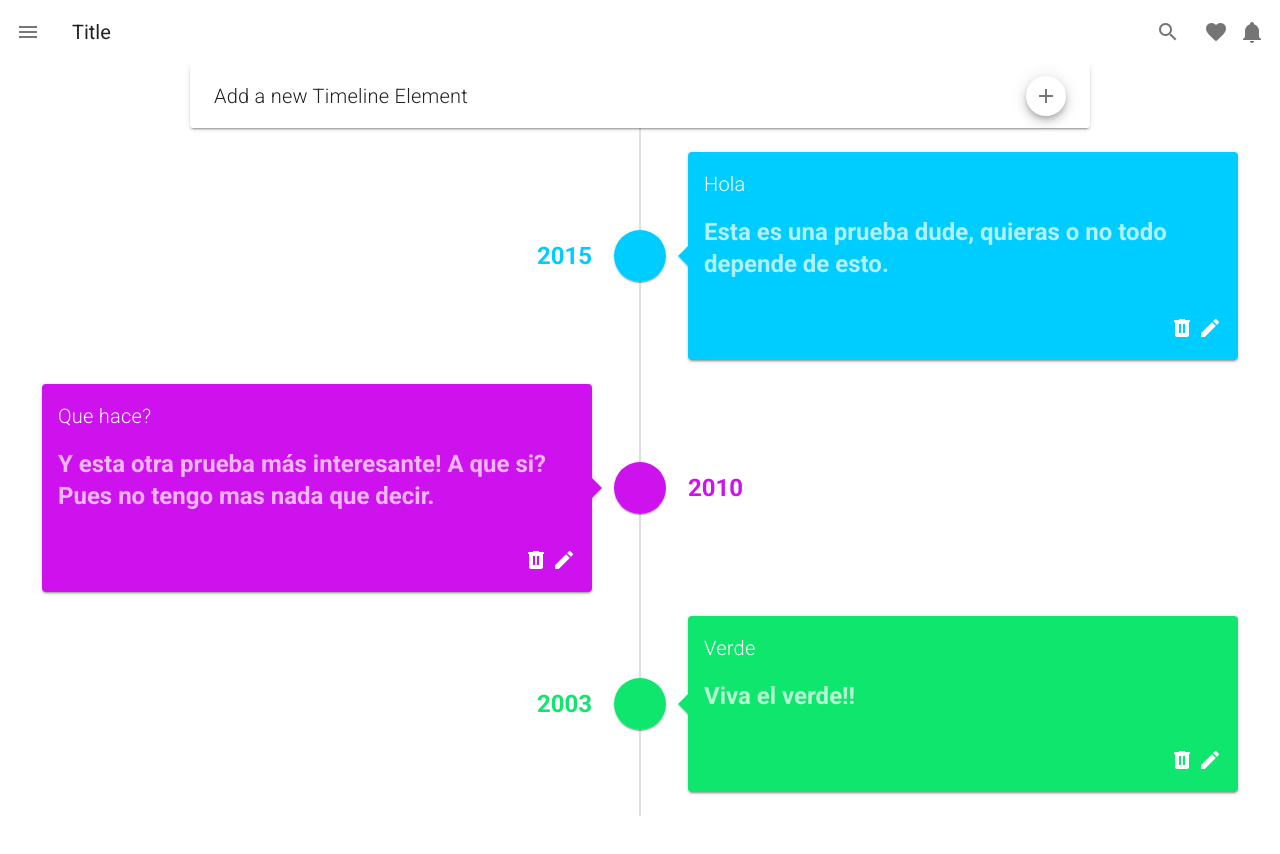
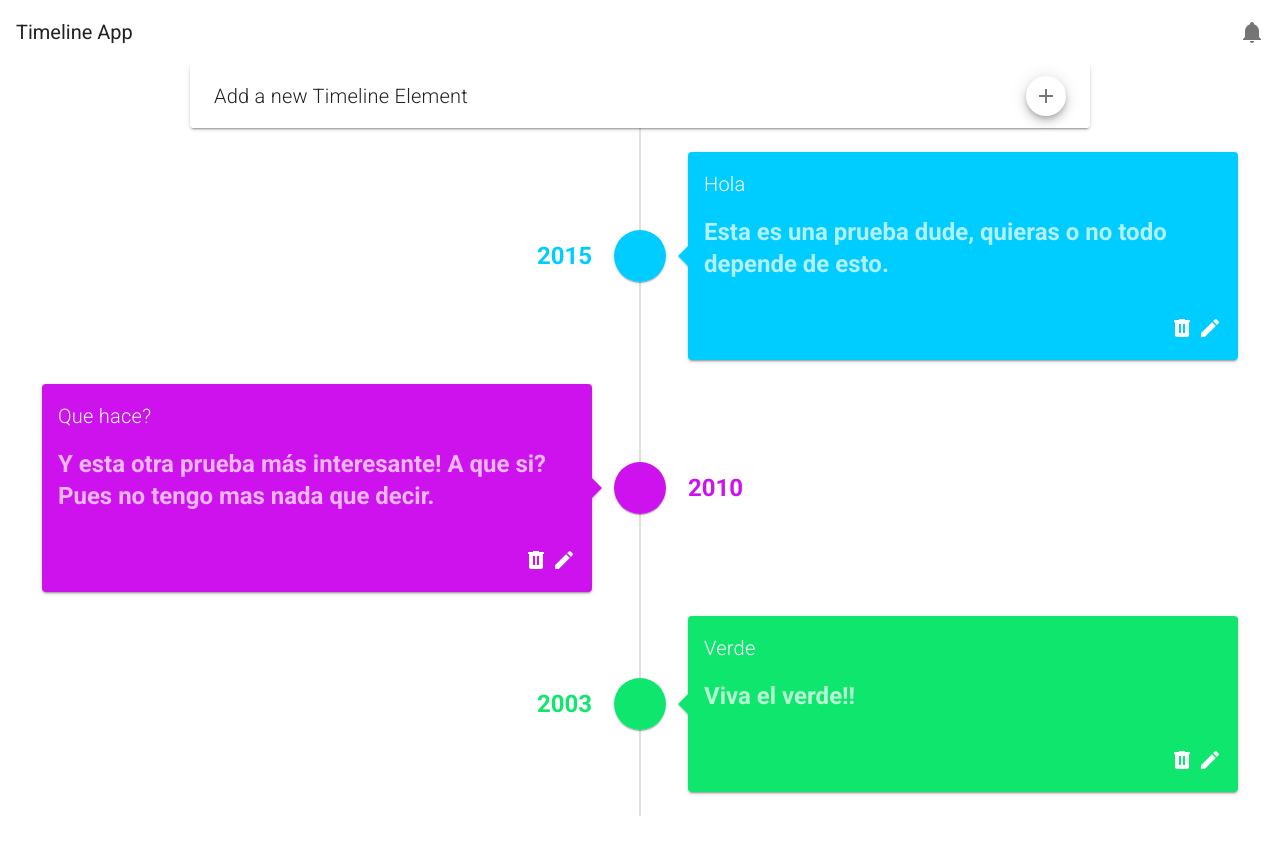
Before and after one commit to gaboarp2020/timeline-app, a Vue app: page / in a window 1280 px wide. Shown: the top 854 px of the page. Built offline with nearby package versions, Linux system fonts and the light colour scheme.

Commit message:
Update TheFooter component

```diff
--- a/src/components/TheHeader.vue
+++ b/src/components/TheHeader.vue
@@ -1,47 +1,83 @@
 <template>
-  <v-app-bar color="white" elevate-on-scroll fixed>
-    <v-app-bar-nav-icon></v-app-bar-nav-icon>
-
-    <v-toolbar-title>Title</v-toolbar-title>
+  <div>
+    <v-app-bar color="white" class="nav__bar" elevate-on-scroll fixed>
+      <v-toolbar-title>Timeline App</v-toolbar-title>
 
       <v-spacer></v-spacer>
-
-    <v-btn icon>
-      <v-icon>mdi-magnify</v-icon>
-    </v-btn>
-
-    <v-btn icon @click="notificationCountIncrement">
-      <v-icon>mdi-heart</v-icon>
-    </v-btn>
-
       <v-badge
         :content="notificationCount"
         :value="notificationCount"
         color="blue"
         overlap
       >
-      <v-icon> mdi-bell </v-icon>
+        <v-icon @click="notificationMenu = !notificationMenu">
+          mdi-bell
+        </v-icon>
       </v-badge>
+
+      <v-fade-transition>
+        <v-card
+          v-show="notificationMenu"
+          class="notification__menu"
+          width="320"
+          tile
+        >
+          <v-card-title class="text-h5">Notifications</v-card-title>
+          <v-list-item
+            v-for="(notification, index) in notifications"
+            :key="index"
+            two-line
+          >
+            <v-list-item-content>
+              <v-list-item-title>
+                {{
+                  `${notification.type} - ${notification.time}`
+                }}</v-list-item-title
+              >
+              <v-list-item-subtitle>
+                {{ notification.content }}
+              </v-list-item-subtitle>
+            </v-list-item-content>
+          </v-list-item>
+          <v-card-actions>
+            <v-spacer></v-spacer>
+            <v-btn icon @click="clearNotificationAction">
+              <v-icon>mdi-notification-clear-all</v-icon>
+            </v-btn>
+          </v-card-actions>
+        </v-card>
+      </v-fade-transition>
     </v-app-bar>
+  </div>
 </template>
 
 <script>
-import { mapMutations, mapState } from "vuex";
+import { mapActions, mapState } from "vuex";
 
 export default {
   name: "TheHeader",
-  data: () => ({}),
+  data: () => ({
+    notificationMenu: false,
+  }),
   methods: {
-    ...mapMutations({
-      notificationCountIncrement: "NOTIFICATION_COUNT_INCREMENT",
-    }),
+    ...mapActions(["clearNotificationAction"]),
   },
   computed: {
     ...mapState({
       notificationCount: (state) => state.notificationCount,
+      notifications: (state) => state.notifications,
     }),
   },
 };
 </script>
 
-<style></style>
+<style lang="scss" scoped>
+.nav__bar {
+  position: relative;
+}
+.notification__menu {
+  position: absolute;
+  top: 60px;
+  right: 10px;
+}
+</style>
```
Lines whose indentation alone changed are shown as unchanged.
